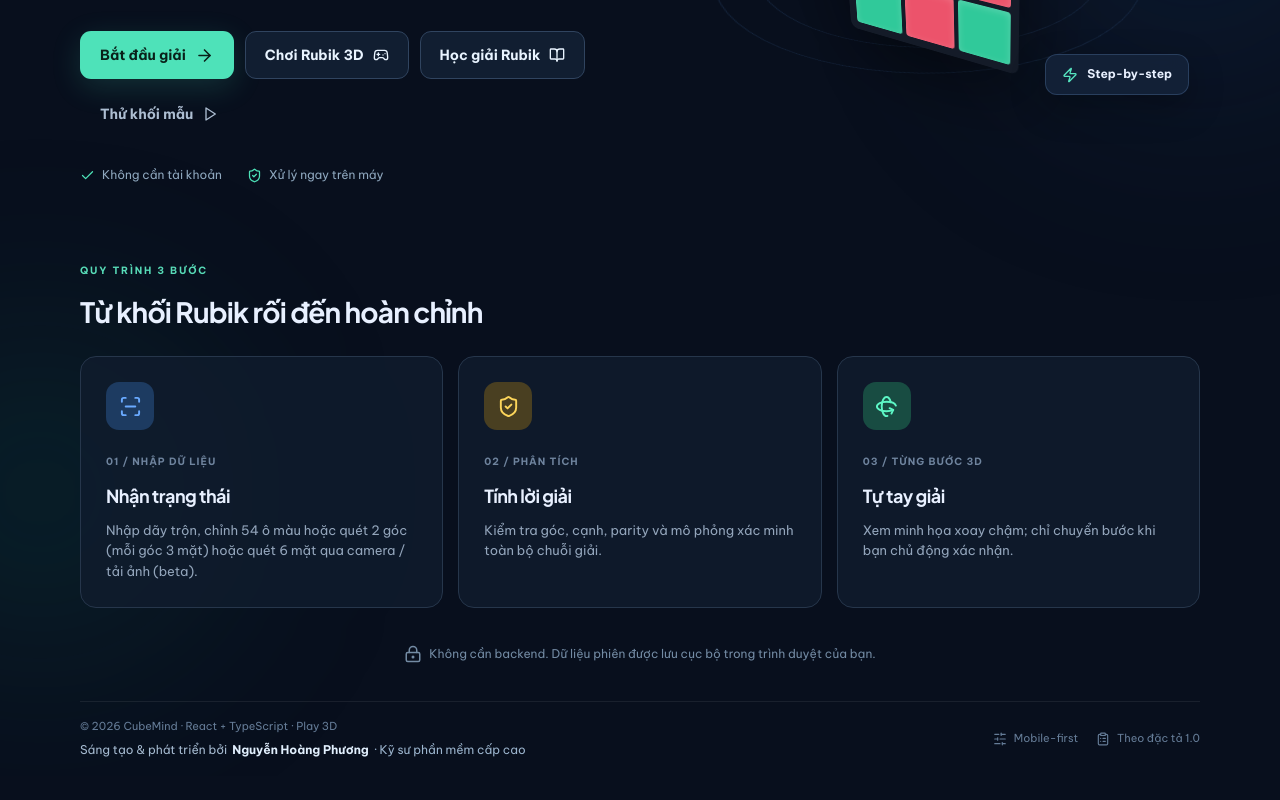
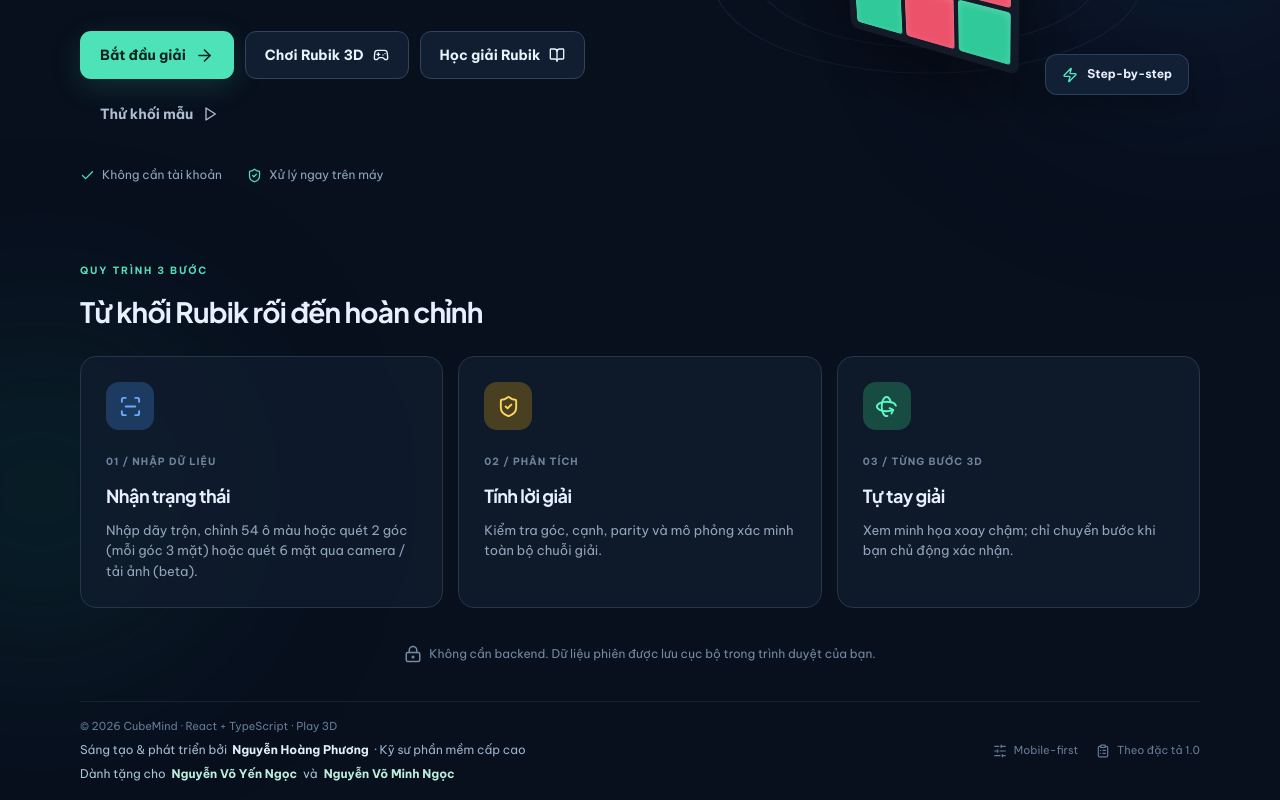
Before and after one commit to hanfun/CubeMind, a React (Vite) app: page / in a window 1280 px wide. Shown: the part 408-1208 px from the top of the page. Before the commit the page ends 1184 px from the top, so only its background shows below. Built offline with nearby package versions, Linux system fonts and the light colour scheme.

Commit message:
feat: add bilingual CubeMind footer dedication (#10)

```diff
--- a/src/App.tsx
+++ b/src/App.tsx
@@ -98,6 +98,12 @@ export default function App(){
          <strong>Nguyễn Hoàng Phương</strong>
          <span className="footer-author-role">· {language==='vi'?'Kỹ sư phần mềm cấp cao':'Senior Software Engineer'}</span>
        </div>
+       <div className="footer-dedication">
+         <span>{language==='vi'?'Dành tặng cho':'Dedicated to'}</span>
+         <strong>Nguyễn Võ Yến Ngọc</strong>
+         <span>{language==='vi'?'và':'and'}</span>
+         <strong>Nguyễn Võ Minh Ngọc</strong>
+       </div>
      </div>
      <div className="footer-tech">
        <span><SlidersHorizontal size={14}/> Mobile-first</span>
--- a/src/styles.css
+++ b/src/styles.css
@@ -487,3 +487,9 @@ button.formula-move:focus-visible{outline:2px solid #70efc5;outline-offset:2px}
  .lesson-case-legend span{font-size:10px}
  .learning-demo-heading h3{font-size:16px}
 }
+
+/* Bilingual dedication displayed below the creator credit on every device. */
+.footer-dedication{display:flex;align-items:center;gap:4px 6px;flex-wrap:wrap;line-height:1.7;font-size:12px;color:#a6c6d1}
+.footer-dedication strong{font-weight:700;color:#bdeedc}
+@media(max-width:860px){.footer-dedication{justify-content:center}}
+@media(max-width:580px){.footer-dedication{font-size:11px}}
```
Also changed, not shown: 1 other file (tests, documents, lock files or other folders).
